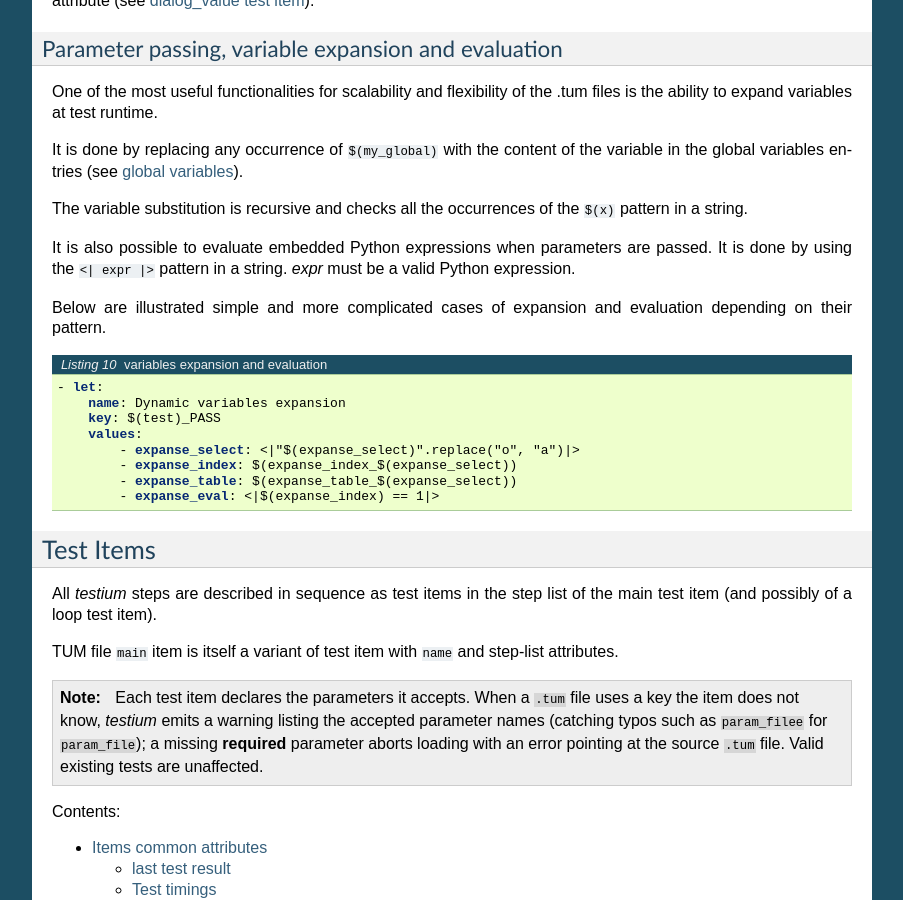
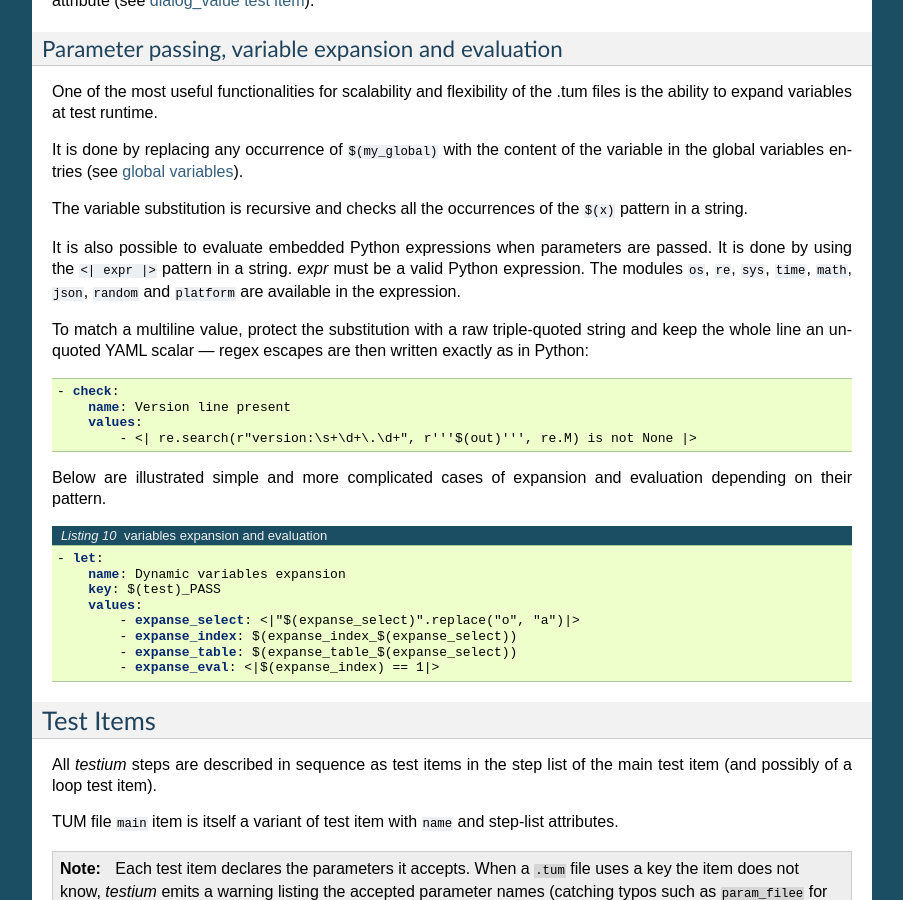
Before and after one commit to testium-HIL/testium, a Sphinx documentation site: the page built from doc/manual/sphinx/source/tum_syntax.rst, in a window 1280 px wide and 900 px high, scrolled down 2945 px. Shown: the whole window, without its empty margins (198-1101 px from the left). Built offline with Sphinx 7.4.7, drawn with Linux system fonts in a browser that asks for light colours.

Commit message:
eval: re available in <| ... |> expressions
Multiline regex recipe documented in the manual (raw triple-quoted
substitution, unquoted YAML scalar).

Co-Authored-By: Claude Fable 5 <noreply@anthropic.com>

```diff
--- a/doc/manual/sphinx/source/tum_syntax.rst
+++ b/doc/manual/sphinx/source/tum_syntax.rst
@@ -192,7 +192,20 @@ The variable substitution is recursive and checks all the occurrences of the
 
 It is also possible to evaluate embedded Python expressions when parameters are passed.
 It is done by using the ``<| expr |>`` pattern in a string.
-`expr` must be a valid Python expression.
+`expr` must be a valid Python expression. The modules ``os``, ``re``,
+``sys``, ``time``, ``math``, ``json``, ``random`` and ``platform`` are
+available in the expression.
+
+To match a multiline value, protect the substitution with a raw
+triple-quoted string and keep the whole line an unquoted YAML scalar —
+regex escapes are then written exactly as in Python:
+
+.. code-block:: yaml
+
+    - check:
+        name: Version line present
+        values:
+            - <| re.search(r"version:\s+\d+\.\d+", r'''$(out)''', re.M) is not None |>
 
 Below are illustrated simple and more complicated cases of expansion and evaluation depending on
 their pattern.
```
Also changed, not shown: 2 other files.
